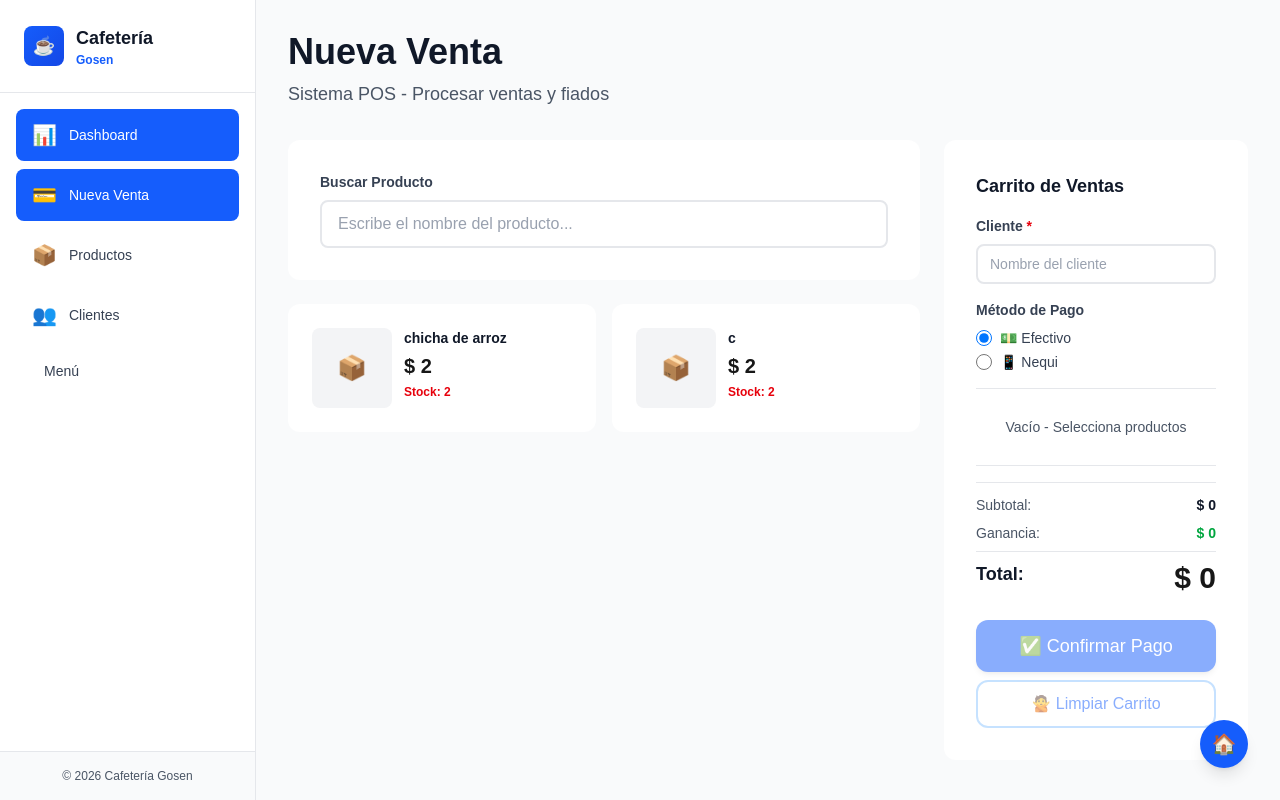
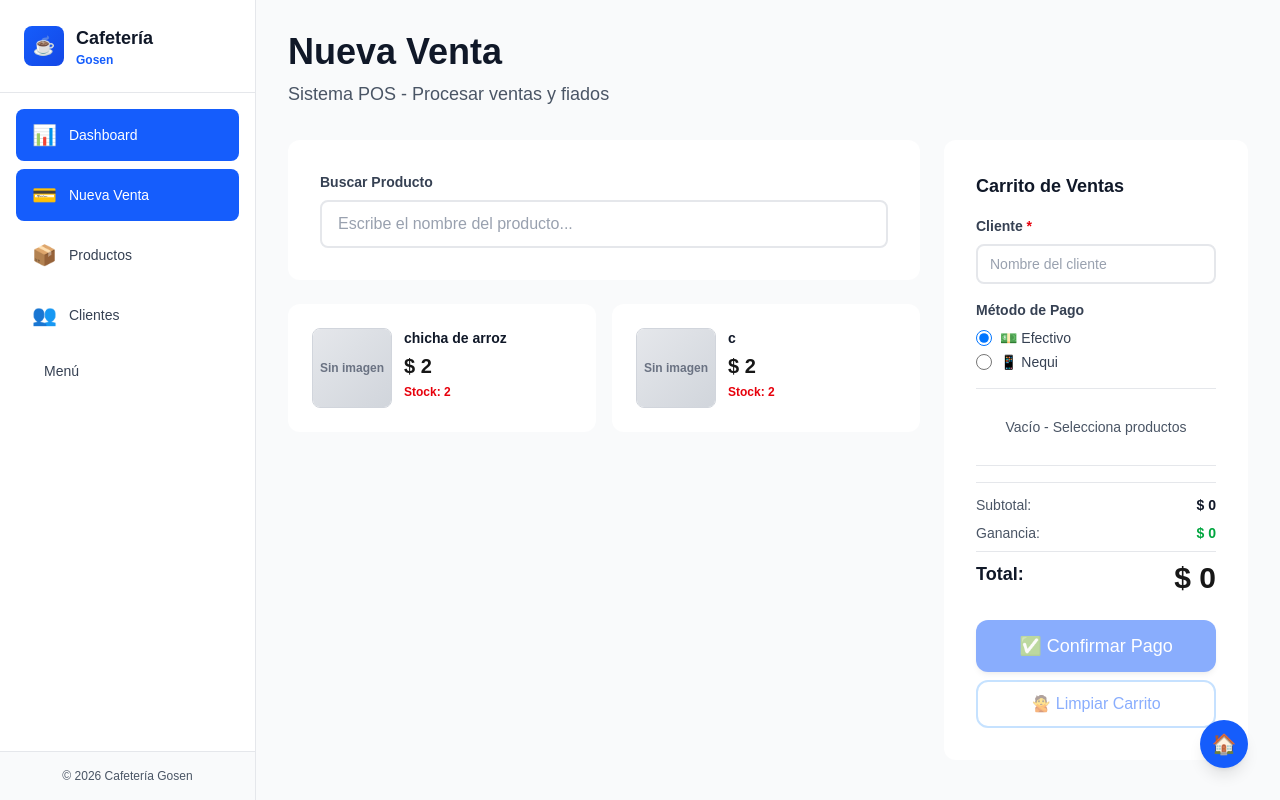
Before and after one commit to jonatandavidhernandezrodriguez-design/cafeteria-gosen, a Next.js app: page /dashboard/sales in a window 1280 px wide. Built offline with nearby package versions, Linux system fonts and the light colour scheme.

Commit message:
Fix: Remover emojis de imágenes faltantes, mejorar placeholder de productos sin imagen

```diff
--- a/app/components/ProductCard.tsx
+++ b/app/components/ProductCard.tsx
@@ -43,8 +43,8 @@ export function ProductCard({ product, onEdit, onDelete, onToggleActive }: Produ
             </div>
           )
         ) : (
-          <div className="w-full h-full flex items-center justify-center bg-gradient-to-br from-primary-100 to-accent-100">
-            <span className="text-4xl">📦</span>
+          <div className="w-full h-full flex items-center justify-center bg-gradient-to-br from-gray-200 to-gray-300 text-gray-500 text-sm font-semibold">
+            <span>Sin imagen</span>
           </div>
         )}
         {product.isActive && (
--- a/app/components/ProductsCard.tsx
+++ b/app/components/ProductsCard.tsx
@@ -3,6 +3,7 @@
 import { Button } from '@/app/components/ui';
 import { Product } from '@/app/lib/store';
 import { formatCOP } from '@/app/lib/currency';
+import Image from 'next/image';
 
 interface ProductCardProps {
   product: Product;
@@ -16,10 +17,20 @@ export function ProductCard({ product, onAddSale }: ProductCardProps) {
   return (
     <div className="bg-white rounded-xl shadow-soft border border-gray-200 overflow-hidden hover:shadow-soft-lg transition-shadow h-full flex flex-col">
       {/* Imagen */}
-      <div className="relative w-full h-48 bg-gradient-to-br from-blue-100 to-blue-50 overflow-hidden flex items-center justify-center">
-        <div className="w-full h-full flex flex-col items-center justify-center bg-gradient-to-br from-primary-100 to-accent-100">
-          <span className="text-5xl">☕</span>
-        </div>
+      <div className="relative w-full h-48 bg-gray-100 overflow-hidden flex items-center justify-center border-b border-gray-200">
+        {product.imageUrl ? (
+          <Image
+            src={product.imageUrl}
+            alt={product.name}
+            fill
+            className="object-cover"
+            sizes="(max-width: 768px) 100vw, (max-width: 1200px) 50vw, 33vw"
+          />
+        ) : (
+          <div className="w-full h-full flex items-center justify-center bg-gradient-to-br from-gray-200 to-gray-300 text-gray-500 text-sm font-semibold">
+            <span>Sin imagen</span>
+          </div>
+        )}
       </div>
 
       {/* Contenido */}
--- a/app/dashboard/sales/page.tsx
+++ b/app/dashboard/sales/page.tsx
@@ -239,7 +239,7 @@ export default function SalesPage() {
                 >
                   <div className="flex gap-3">
                     {/* Imagen */}
-                    <div className="relative w-20 h-20 rounded-lg overflow-hidden flex-shrink-0 bg-gray-100">
+                    <div className="relative w-20 h-20 rounded-lg overflow-hidden flex-shrink-0 bg-gray-100 border border-gray-300">
                       {product.imageUrl ? (
                         <Image
                           src={product.imageUrl}
@@ -248,8 +248,8 @@ export default function SalesPage() {
                           className="object-cover"
                         />
                       ) : (
-                        <div className="w-full h-full flex items-center justify-center bg-gradient-to-br from-primary-100 to-accent-100">
-                          <span className="text-2xl">📦</span>
+                        <div className="w-full h-full flex items-center justify-center bg-gradient-to-br from-gray-200 to-gray-300 text-gray-500 text-xs font-semibold">
+                          <span>Sin imagen</span>
                         </div>
                       )}
                     </div>
--- a/data/productos.json
+++ b/data/productos.json
@@ -6,7 +6,8 @@
     "isActive": true,
     "category": "",
     "stock": 2,
-    "id": "1771203479874"
+    "id": "1771203479874",
+    "imageUrl": ""
   },
   {
     "name": "c",
@@ -15,6 +16,7 @@
     "isActive": true,
     "category": "",
     "stock": 2,
-    "id": "1771203492786"
+    "id": "1771203492786",
+    "imageUrl": ""
   }
 ]
```
